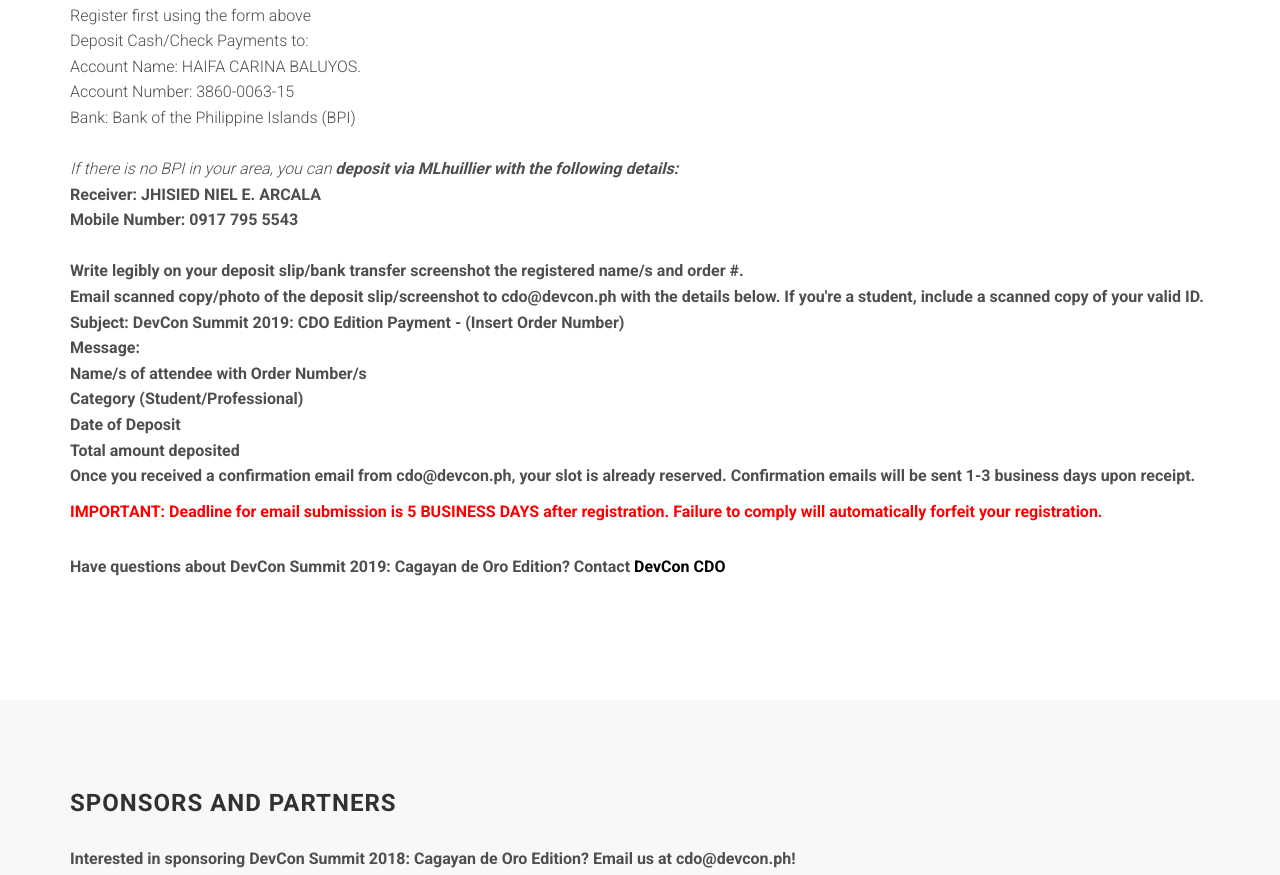
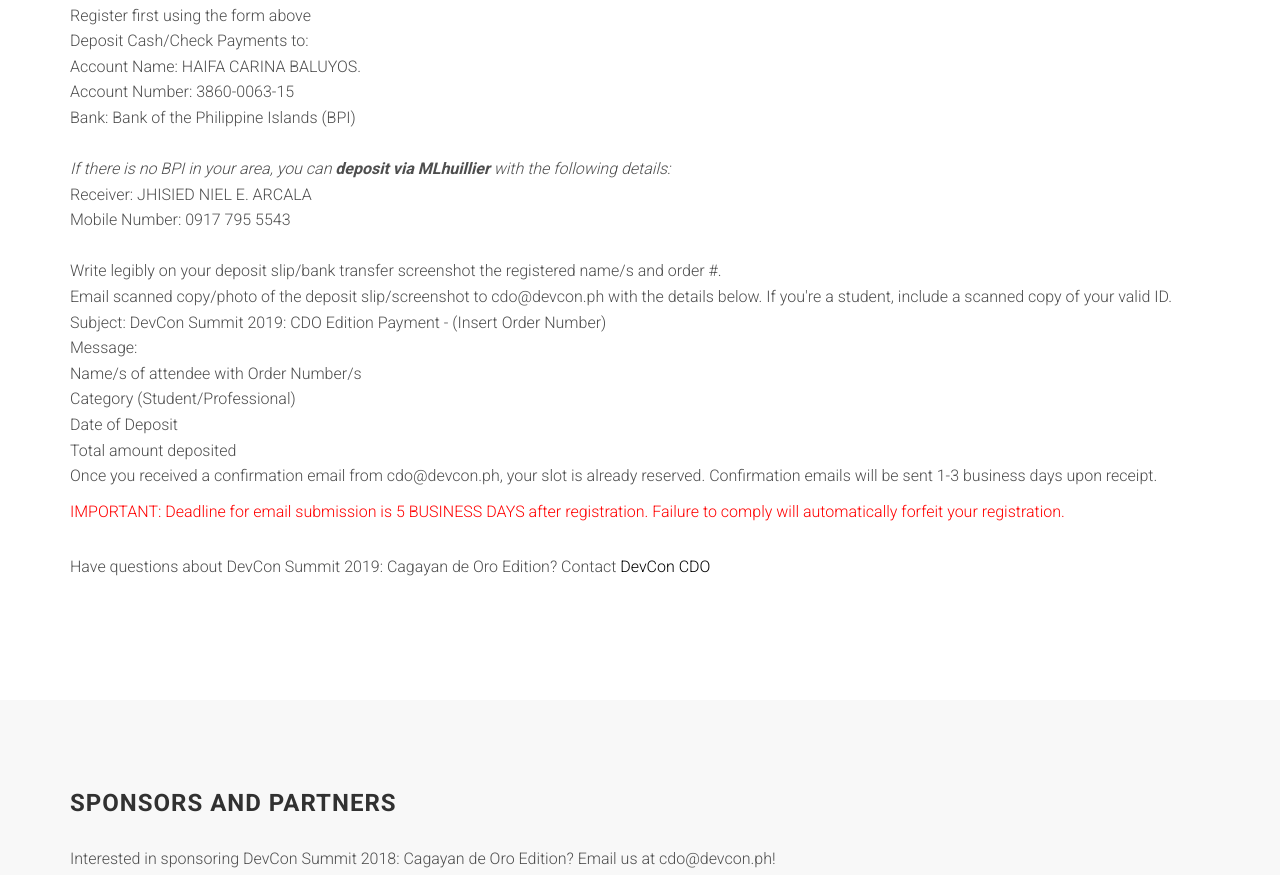
Before and after one commit to mrzenun212/mrzenun212.github.io, a website: page index.html in a window 1280 px wide. Shown: the part 2381-3256 px from the top of the page. Drawn offline with Linux system fonts and the light colour scheme; files whose address does not match are found by name.

```diff
--- a/index.html
+++ b/index.html
@@ -211,7 +211,7 @@
                         Account Name: HAIFA CARINA BALUYOS.<br/>
                         Account Number: 3860-0063-15<br/>
                         Bank: Bank of the Philippine Islands (BPI)<br/><br/>
-                        <em>If there is no BPI in your area, you can <b>deposit via MLhuillier<b> with the following details: </em> <br/>
+                        <em>If there is no BPI in your area, you can <b>deposit via MLhuillier</b> with the following details: </em> <br/>
                         Receiver: JHISIED NIEL E. ARCALA <br/>
                         Mobile Number: 0917 795 5543<br/><br/>
                         </li>
```
